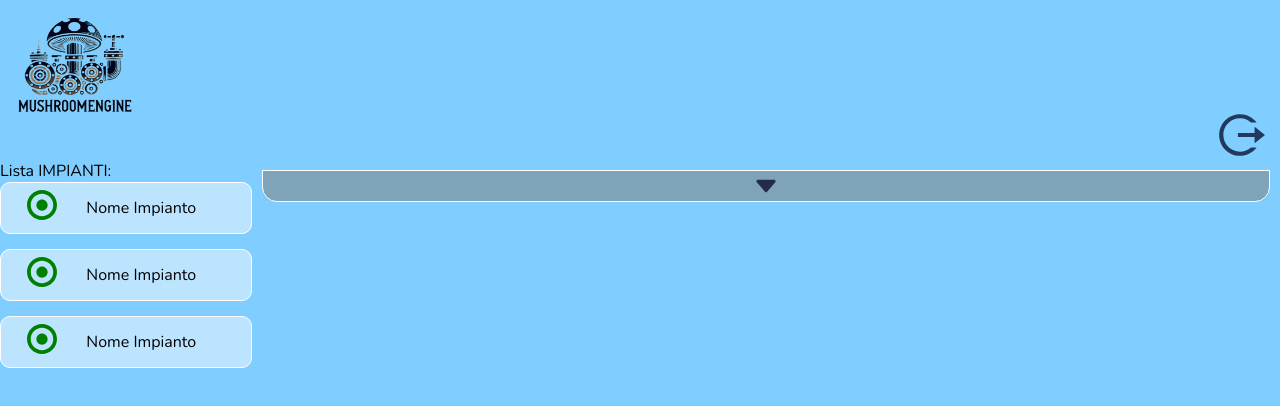
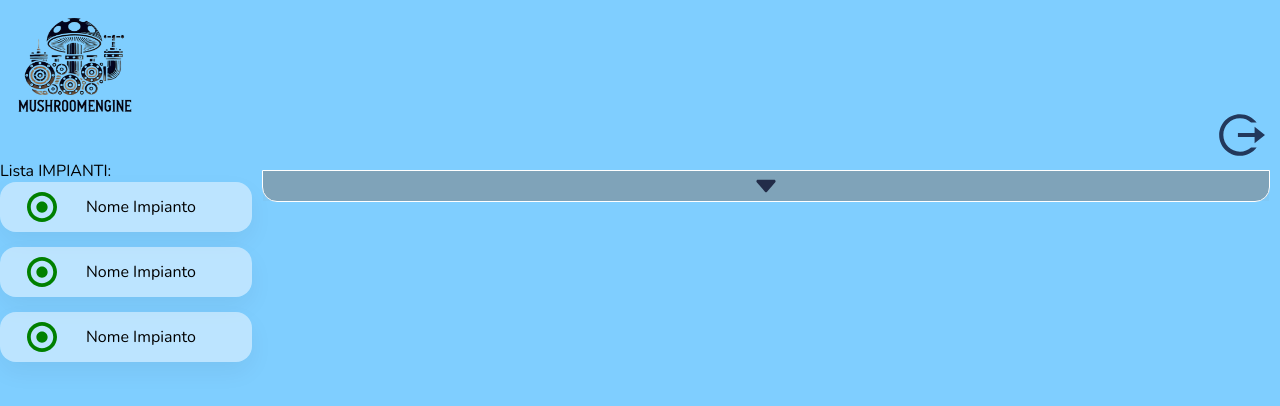
Before and after one commit to DanielKirash/MushroomEngine, a React (Create React App) app: page /dashboard in a window 1280 px wide. Shown: the top 406 px of the page. Built offline with nearby package versions, Linux system fonts and the light colour scheme; a web font is replaced by a local one.

Commit message:
Update listaimpianti styles: enhance border radius and add box shadow

```diff
--- a/src/UI/molecules/listaimpianti/style.css
+++ b/src/UI/molecules/listaimpianti/style.css
@@ -1,20 +1,19 @@
 li.item-list {
-    border:1px solid white;
-    border-radius: 10px;
+    border-radius: 16px;
     display: flex;
     height: 50px;
     gap: 3px;
     justify-content: center;
     min-width:200px;
     background-color: rgba(240, 248, 255, 0.543);
-
+    box-shadow: 0 10px 25px rgba(0, 0, 0, 0.05);
 }
 
 .light-list {
+    display: flex;
     flex: 1;
-    text-align: center;
-    align-content: center;
-
+    align-items: center;
+    justify-content: center;
 }
 
 .nome-impianto-list {
```
